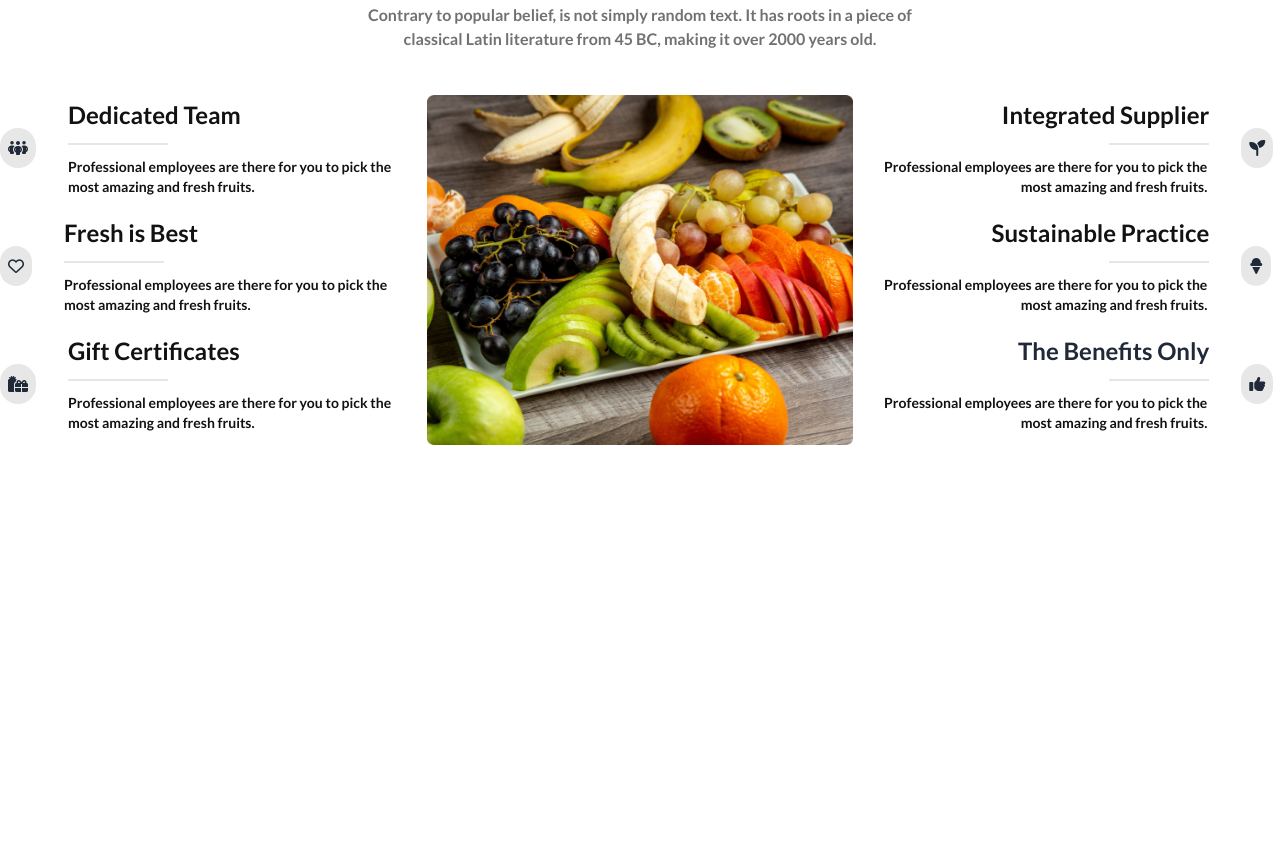
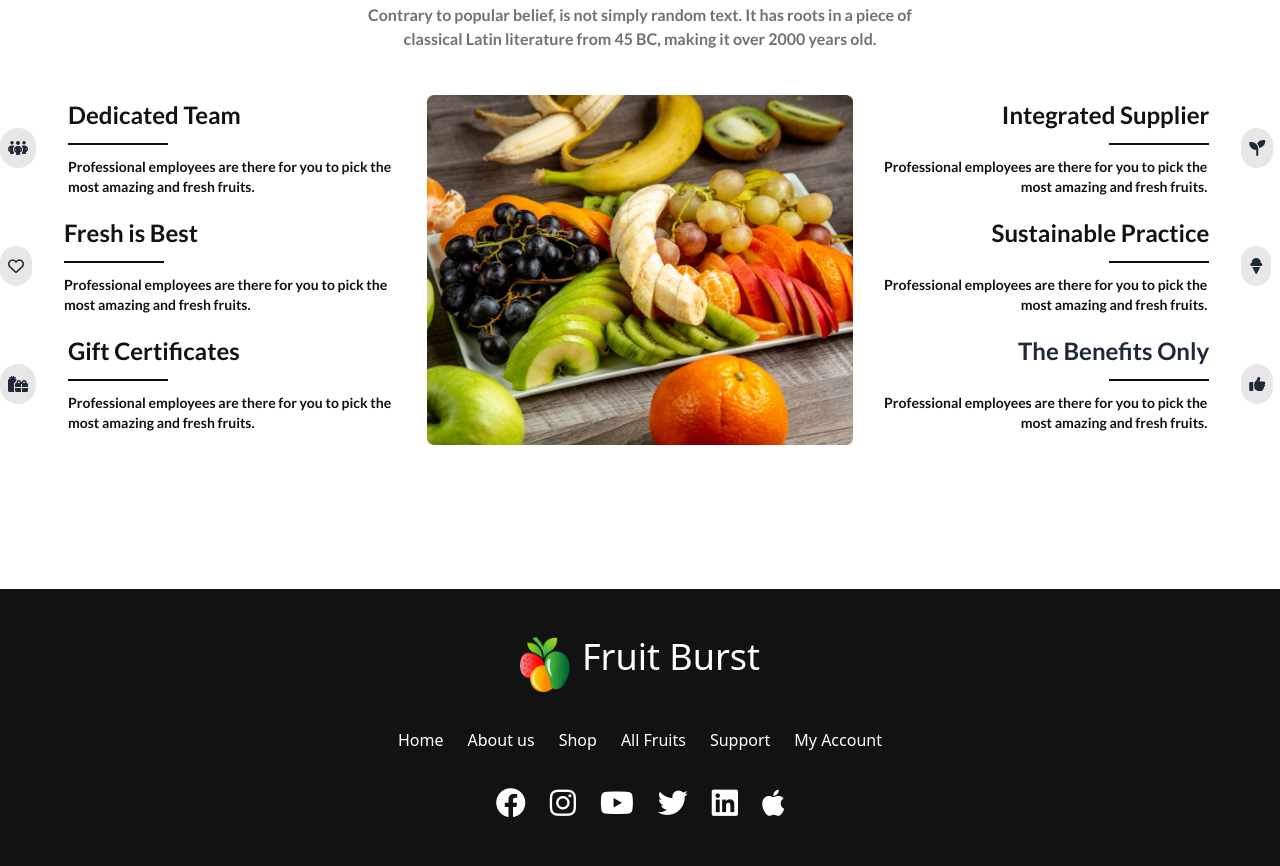
Before and after one commit to TaaanjuZc/fruit-burst, a plain HTML site: page index.html in a window 1280 px wide. Shown: the part 2199-3065 px from the top of the page. Before the commit the page ends 2708 px from the top, so only its background shows below. Drawn offline with nearby package versions, Linux system fonts and the light colour scheme.

Commit message:
Footer done

```diff
--- a/index.html
+++ b/index.html
@@ -286,7 +286,7 @@
                           <h4 class="text-[#121212] text-2xl">
                             Dedicated Team
                           </h4>
-                          <div class="border border-[#1212121A] mx-auto w-[100px] lg:mx-0 my-3"></div>
+                          <div class="border border-[#121212] mx-auto w-[100px] lg:mx-0 my-3"></div>
                           <p class="text-[#121212] text-sm text-base md:w-[354px]">
                             Professional employees are there for you to pick the most amazing and fresh fruits.
                           </p>
@@ -300,7 +300,7 @@
                         <h4 class="text-[#121212] text-2xl">
                           Fresh is Best
                         </h4>
-                        <div class="border border-[#1212121A] mx-auto w-[100px] lg:mx-0 my-3"></div>
+                        <div class="border border-[#121212] mx-auto w-[100px] lg:mx-0 my-3"></div>
                         <p class="text-[#121212] text-sm text-base md:w-[354px]">
                           Professional employees are there for you to pick the most amazing and fresh fruits.
                         </p>
@@ -314,7 +314,7 @@
                         <h4 class="text-[#121212] text-2xl">
                           Gift Certificates
                         </h4>
-                        <div class="border border-[#1212121A] mx-auto w-[100px] lg:mx-0 my-3"></div>
+                        <div class="border border-[#121212] mx-auto w-[100px] lg:mx-0 my-3"></div>
                         <p class="text-[#121212] text-sm text-base md:w-[354px]">
                           Professional employees are there for you to pick the most amazing and fresh fruits.
                         </p>
@@ -337,7 +337,7 @@
                         <h4 class="text-[#121212] text-2xl">
                           Integrated Supplier
                         </h4>
-                        <div class="lg:ml-64 border border-[#1212121A] mx-auto w-[100px] lg:mx-0 my-3"></div>
+                        <div class="lg:ml-64 border border-[#121212] mx-auto w-[100px] lg:mx-0 my-3"></div>
                         <p class="text-[#121212] text-sm text-base md:w-[354px]">
                           Professional employees are there for you to pick the most amazing and fresh fruits.
                         </p>
@@ -354,7 +354,7 @@
                         <h4 class="text-[#121212] text-2xl">
                           Sustainable Practice
                         </h4>
-                        <div class="lg:ml-64 border border-[#1212121A] mx-auto w-[100px] lg:mx-0 my-3"></div>
+                        <div class="lg:ml-64 border border-[#121212] mx-auto w-[100px] lg:mx-0 my-3"></div>
                         <p class="text-[#121212] text-sm text-base md:w-[354px]">
                           Professional employees are there for you to pick the most amazing and fresh fruits.
                         </p>
@@ -371,7 +371,7 @@
                         <h4 class="text-[#121g212] text-2xl">
                           The Benefits Only
                         </h4>
-                        <div class="lg:ml-64 border border-[#1212121A] mx-auto w-[100px] lg:mx-0 my-3"></div>
+                        <div class="lg:ml-64 border border-[#121212] mx-auto w-[100px] lg:mx-0 my-3"></div>
                         <p class="text-[#121212] text-sm text-base md:w-[354px]">
                           Professional employees are there for you to pick the most amazing and fresh fruits.
                         </p>
@@ -390,5 +390,32 @@
       </main>
 
       <!-- footer section -->
+      <footer class="bg-[#121212]">
+            <div class="text-[#fff] lg:w-[700px] mt-20 mx-auto p-12">
+
+              <div class="flex justify-center gap-3 mb-9">
+                <img class="w-[50px]" src="./images/logo.png" alt="">
+                <h3 class="lg:text-[#fff] text-4xl">Fruit Burst</h3>
+              </div>
+
+              <div class="flex flex-wrap justify-center list-none gap-6 mb-9">
+                <li><a>Home</a> </li>
+                <li><a>About us</a></li>
+                <li><a>Shop</a> </li>
+                <li><a>All Fruits</a></li>
+                <li><a>Support</a></li>
+                <li><a>My Account</a></li>
+              </div>
+
+              <div class="flex justify-center gap-6 text-3xl">
+                <i class="fa-brands fa-facebook"></i>
+                <i class="fa-brands fa-instagram"></i>
+                <i class="fa-brands fa-youtube"></i>
+                <i class="fa-brands fa-twitter"></i>
+                <i class="fa-brands fa-linkedin"></i>
+                <i class="fa-brands fa-apple"></i>
+              </div>
+            </div>
+      </footer>
 </body>
 </html>
```
